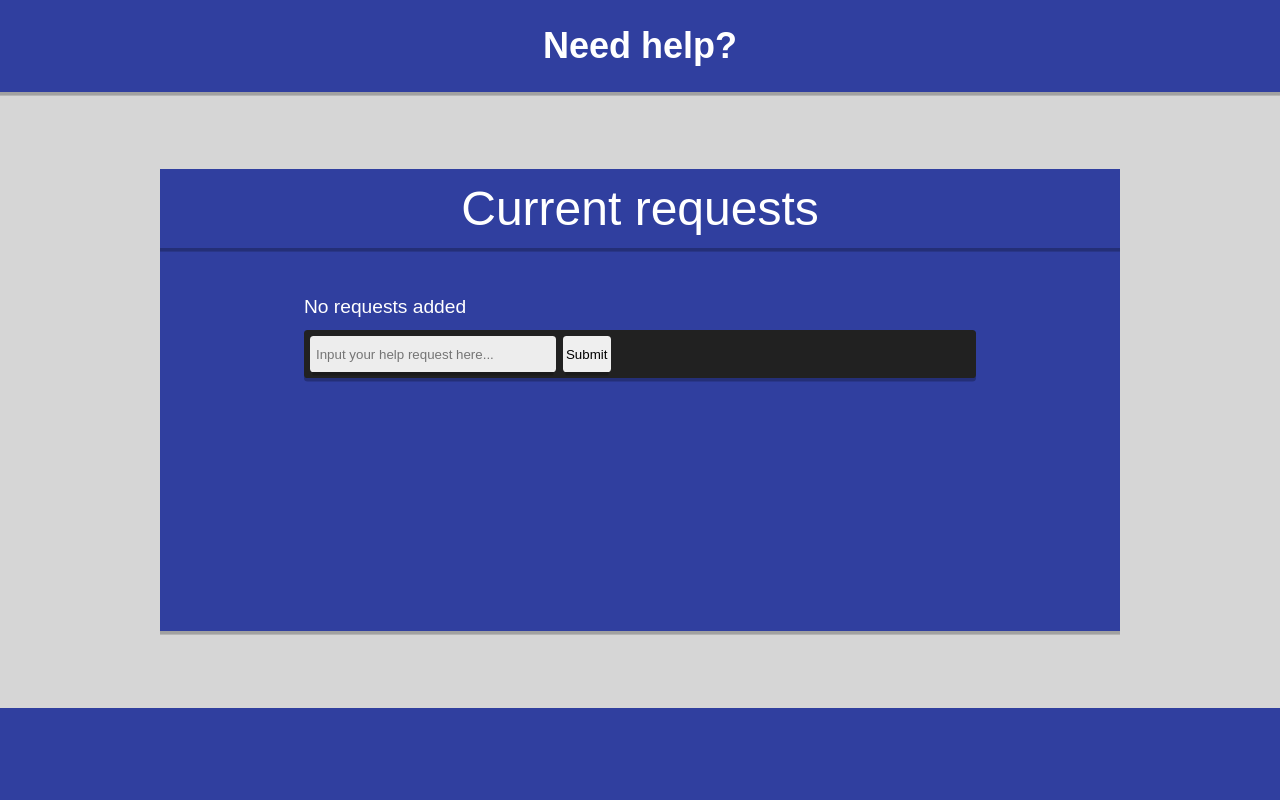
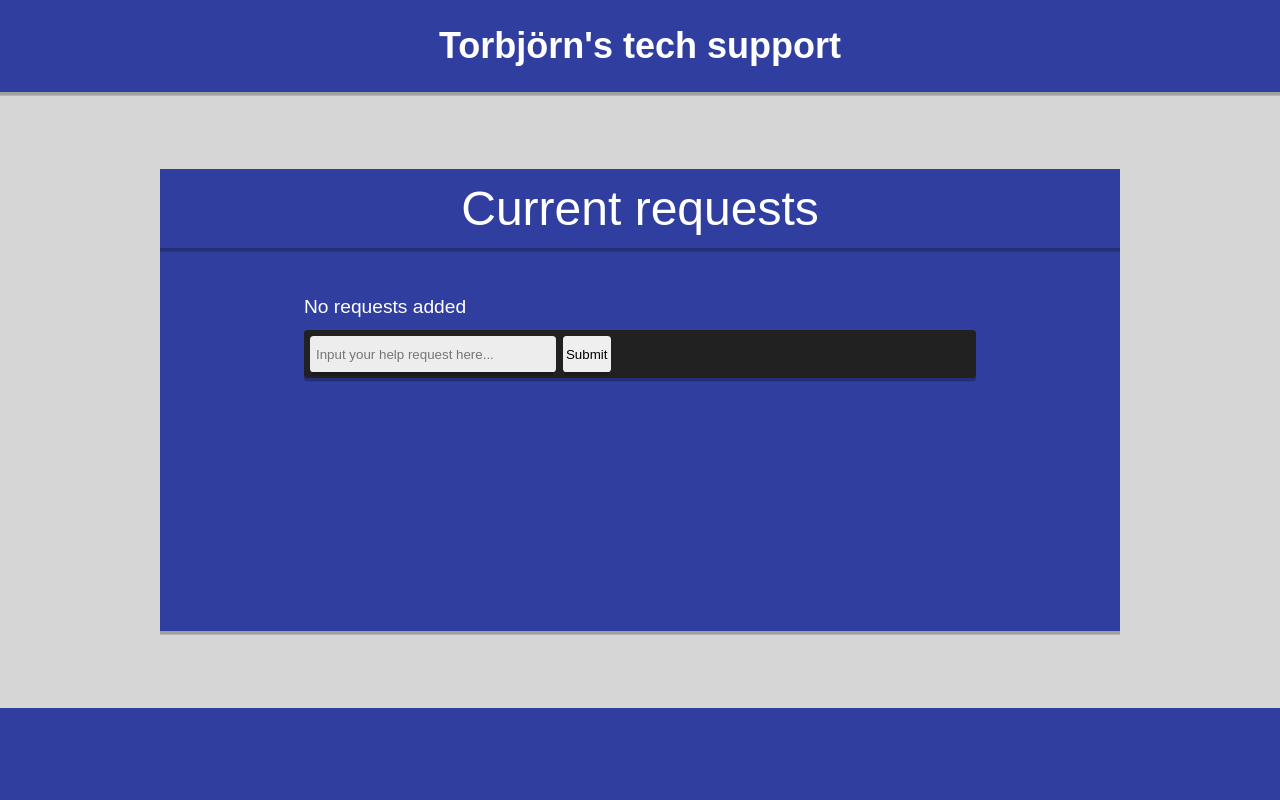
Before and after one commit to gabbe-k/HelpList, a PHP site: page / in a window 1280 px wide. Run offline with PHP 8.4, Linux system fonts and the light colour scheme; data comes from the database, SQL or seed files in the repository; data that the repository does not hold is empty.

Commit message:
Update header.php

```diff
--- a/view/header.php
+++ b/view/header.php
@@ -1,3 +1,3 @@
 <div class="header-inner-wrap">
-  <h2>Need help?</h2>
+  <h2>Torbjörn's tech support</h2>
 </div>
```
